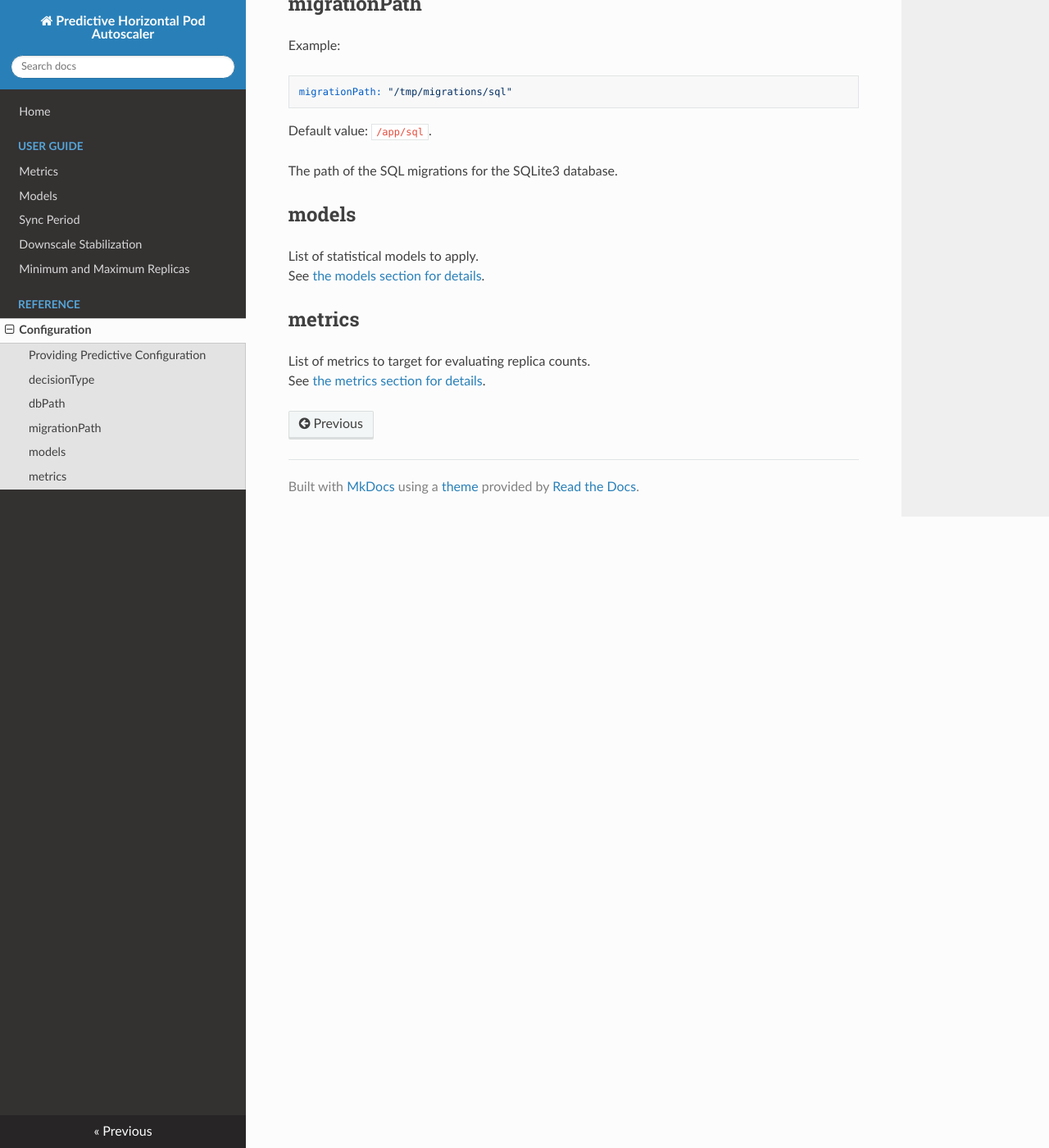
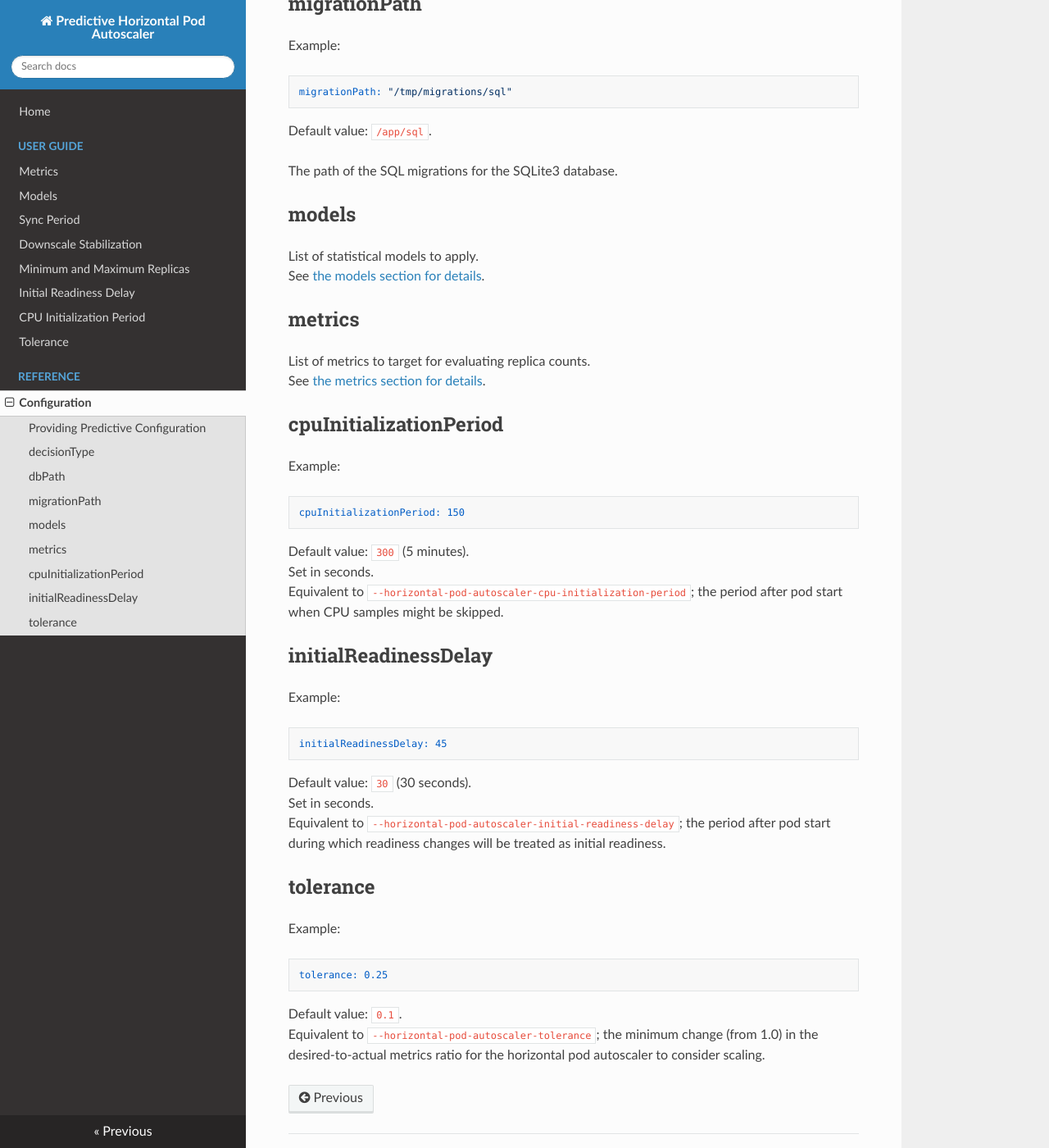
Before and after one commit to jthomperoo/predictive-horizontal-pod-autoscaler, an MkDocs documentation site: the page built from docs/reference/configuration.md, in a window 1280 px wide and 1400 px high, scrolled down 1825 px. Shown: the whole window at 82% size. Built offline with MkDocs 1.6.1, drawn with Linux system fonts in a browser that asks for light colours; nearby versions of some CDN libraries.

Commit message:
Add defaults matching K8s HPA, add settable config (#19)

````diff
--- a/config.yaml
+++ b/config.yaml
@@ -15,3 +15,8 @@ metric:
       - "-c"
       - "/app/predictive-horizontal-pod-autoscaler -mode=metric"
 runMode: per-resource
+# Default values, matching K8s Horizontal Pod Autoscaler defaults
+downscaleStabilization: 300
+interval: 15000
+minReplicas: 1
+maxReplicas: 10
--- a/docs/reference/configuration.md
+++ b/docs/reference/configuration.md
@@ -109,3 +109,32 @@ See [the models section for details](../../user-guide/models).
 
 List of metrics to target for evaluating replica counts.
 See [the metrics section for details](../../user-guide/metrics).
+
+## cpuInitializationPeriod
+
+Example:
+```yaml
+cpuInitializationPeriod: 150
+```
+Default value: `300` (5 minutes).
+Set in seconds.
+Equivalent to `--horizontal-pod-autoscaler-cpu-initialization-period`; the period after pod start when CPU samples might be skipped.
+
+## initialReadinessDelay
+
+Example:
+```yaml
+initialReadinessDelay: 45
+```
+Default value: `30` (30 seconds).
+Set in seconds.
+Equivalent to `--horizontal-pod-autoscaler-initial-readiness-delay`; the period after pod start during which readiness changes will be treated as initial readiness.
+
+## tolerance
+
+Example:
+```yaml
+tolerance: 0.25
+```
+Default value: `0.1`.
+Equivalent to `--horizontal-pod-autoscaler-tolerance`; the minimum change (from 1.0) in the desired-to-actual metrics ratio for the horizontal pod autoscaler to consider scaling.
--- a/mkdocs.yml
+++ b/mkdocs.yml
@@ -8,5 +8,8 @@ nav:
   - 'Sync Period': 'user-guide/sync-period.md'
   - 'Downscale Stabilization': 'user-guide/downscale-stabilization.md'
   - 'Minimum and Maximum Replicas': 'user-guide/min-max-replicas.md'
+  - 'Initial Readiness Delay': 'user-guide/initial-readiness-delay.md'
+  - 'CPU Initialization Period': 'user-guide/cpu-initialization-period.md'
+  - Tolerance: 'user-guide/tolerance.md'
 - Reference:
   - Configuration: 'reference/configuration.md'
````
Also changed, not shown: CHANGELOG.md (+7 -4 lines), README.md (+0 -1 lines), docs/user-guide/cpu-initialization-period.md (added, +7 -0 lines), docs/user-guide/downscale-stabilization.md (+1 -0 lines), docs/user-guide/initial-readiness-delay.md (added, +7 -0 lines), docs/user-guide/min-max-replicas.md (+1 -0 lines), docs/user-guide/sync-period.md (+1 -0 lines), docs/user-guide/tolerance.md (added, +6 -0 lines), example/persistent-linear/README.md (+27 -24 lines), example/simple-holt-winters/README.md (+33 -30 lines), example/simple-linear/README.md (+27 -24 lines), 6 other files.
